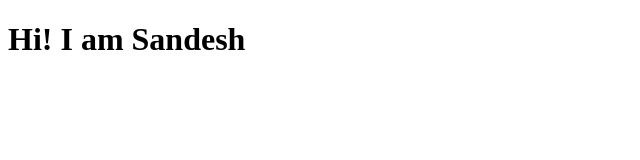
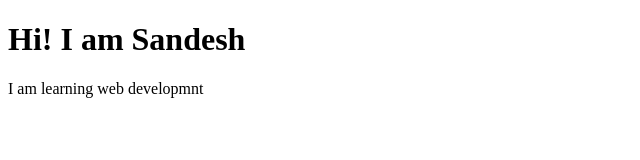
Before and after one commit to Sandesh9834/Sandesh_Shinde, a plain HTML site: page index.html in a window 1280 px wide. Shown: the whole page, without its empty margins (0-640 px from the left). Drawn offline with Linux system fonts and the light colour scheme.

Commit message:
refactor: added info

```diff
--- a/index.html
+++ b/index.html
@@ -8,5 +8,6 @@
 </head>
 <body>
       <h1>Hi! I am Sandesh</h1>
+      I am learning web developmnt
 </body>
 </html>
```
